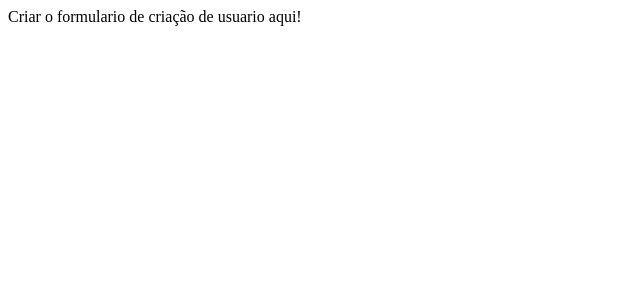
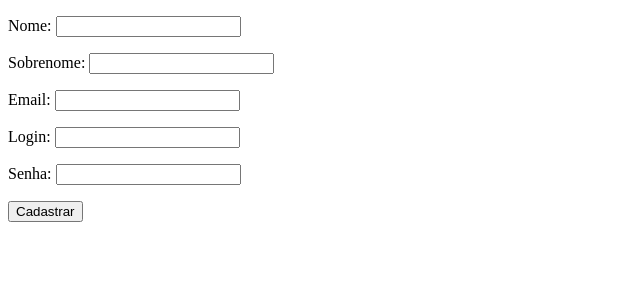
Before and after one commit to leonardobilar/Kairos, a Django app: page /cadastro/ in a window 1280 px wide. Shown: the top 300 px of the page, without its empty margins (0-640 px from the left). Run offline with Django 3.2, Linux system fonts and the light colour scheme.

Commit message:
Formulário funcional de criação de usuário com criptografia de senha.

```diff
--- /dev/null
+++ b/kairos/cadastro/forms.py
@@ -0,0 +1,13 @@
+from django import forms
+from django.contrib.auth.hashers import make_password
+
+from .models import Usuario
+
+class CadastrarUsuario(forms.ModelForm):
+
+    class Meta:
+        model = Usuario
+        fields = ['nome', 'sobrenome', 'email', 'login', 'senha',]
+        widgets = {
+            'senha': forms.PasswordInput(),
+        }
--- a/kairos/cadastro/models.py
+++ b/kairos/cadastro/models.py
@@ -1,10 +1,16 @@
+from django.contrib.auth.hashers import make_password
 from django.db import models
 
 class Usuario(models.Model):
     nome = models.CharField(max_length = 30)
     sobrenome = models.CharField(max_length = 30)
-    email = models.EmailField()
+    email = models.EmailField(unique = True)
     login = models.CharField(max_length = 30, unique = True)
     senha = models.CharField(max_length = 255)
     criacao = models.DateTimeField(auto_now = False, auto_now_add = True)
     ativo = models.BooleanField(default = False)
+
+    def save(self, *args, **kwargs):
+        #criptografia
+        self.senha = make_password(self.senha)
+        super().save(*args, **kwargs)
--- a/kairos/cadastro/templates/cadastro/index.html
+++ b/kairos/cadastro/templates/cadastro/index.html
@@ -2,9 +2,21 @@
 <html lang="en">
 <head>
     <meta charset="UTF-8">
-    <title>Title</title>
+    <title>Cadastrar Usuário</title>
 </head>
 <body>
-    Criar o formulario de criação de usuario aqui!
+
+    {% block content %}
+
+        <form method="POST">
+
+            {% csrf_token %}
+            {{ form.as_p }}
+            <button type="submit">Cadastrar</button>
+
+        </form>
+
+    {% endblock content %}
+
 </body>
 </html>
--- a/kairos/cadastro/views.py
+++ b/kairos/cadastro/views.py
@@ -1,11 +1,10 @@
-from django.shortcuts import render
-from django.views import generic
+from django.views.generic import CreateView
 
 from .models import Usuario
+from .forms import CadastrarUsuario
 
-class IndexView(generic.ListView):
+class IndexView(CreateView):
     template_name = 'cadastro/index.html'
-    context_object_name = 'usuario'
-
-    def get_queryset(self):
-        return Usuario.objects
+    model = Usuario
+    form_class = CadastrarUsuario
+    success_url = '/cadastro'
```
Also changed, not shown: kairos/kairos/settings.py (+7 -1 lines), kairos/cadastro/migrations/0001_initial.py.
